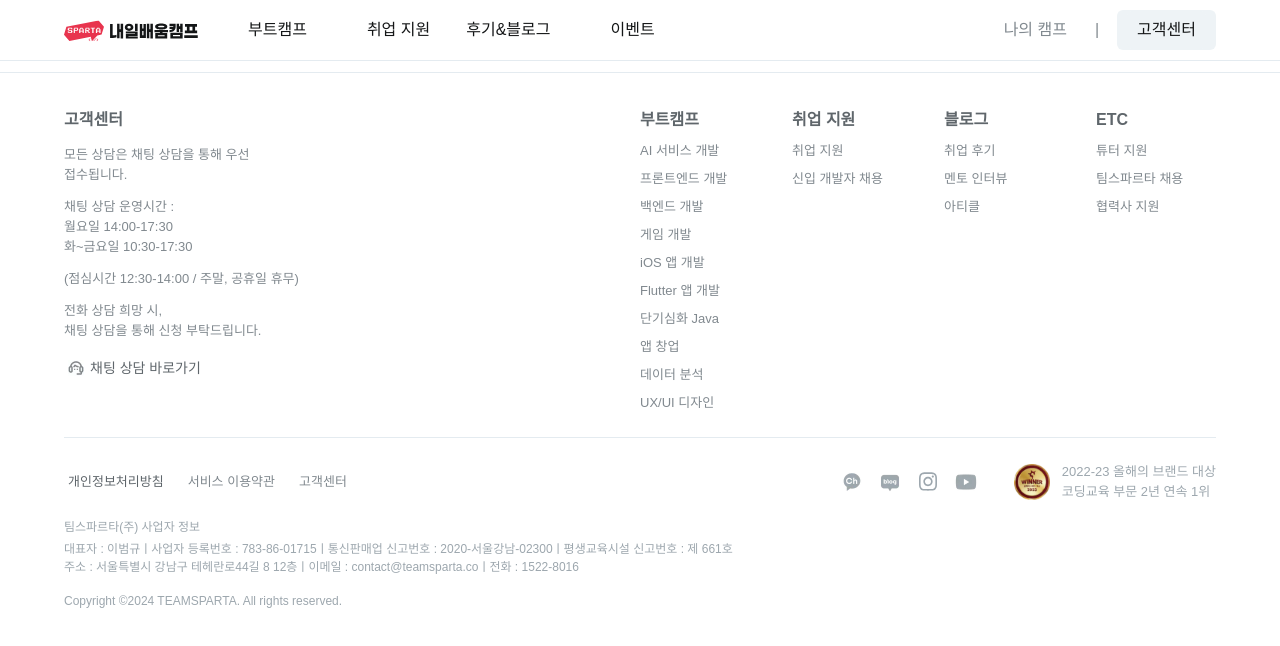
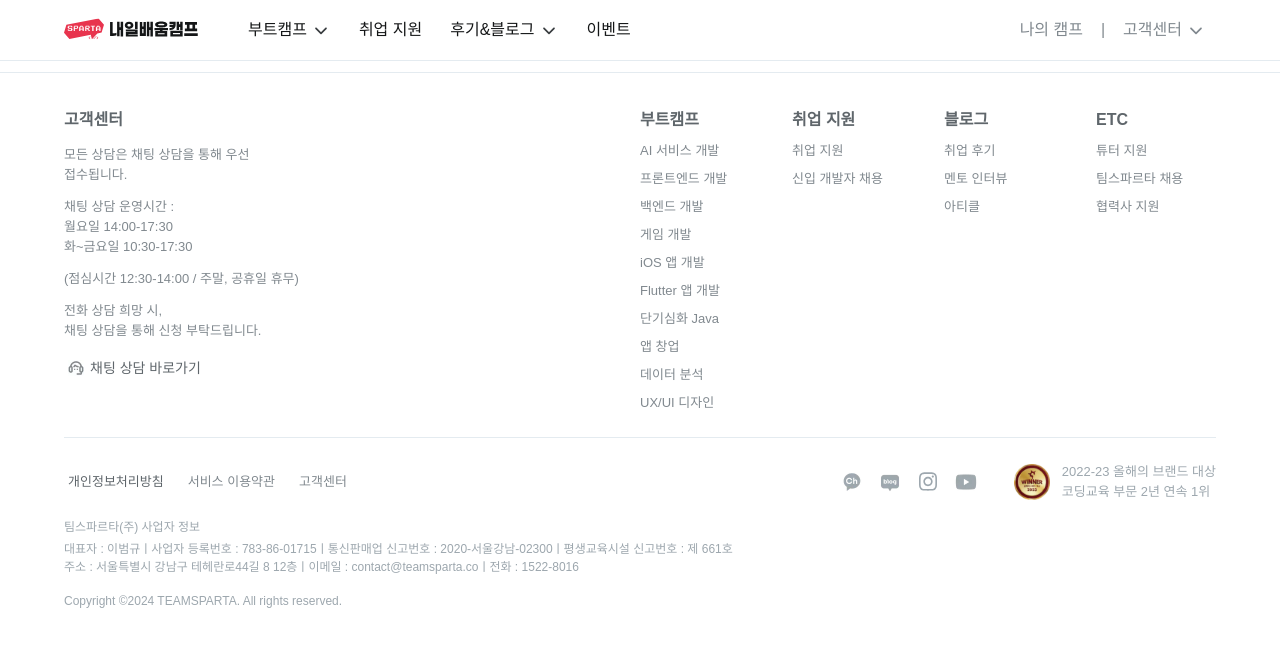
Before and after one commit to Clt689/TeamSparta_Onboarding, a Next.js app in the folder teamsparta_onboarding/: page / in a window 1280 px wide. Shown: the top 646 px of the page. Built offline with nearby package versions, Linux system fonts and the light colour scheme.

Commit message:
Feat: Navbar 구현

```diff
--- /dev/null
+++ b/teamsparta_onboarding/src/common/DownArrowIcon.jsx
@@ -0,0 +1,15 @@
+export const DownArrowIcon = ({ color = '#3A3E41' }) => {
+  return (
+    <svg
+      width="20"
+      height="20"
+      viewBox="0 0 20 20"
+      xmlns="http://www.w3.org/2000/svg"
+    >
+      <path
+        d="M5.61872 7.71331C5.27701 7.3716 4.72299 7.3716 4.38128 7.71331C4.03957 8.05502 4.03957 8.60904 4.38128 8.95075L5.61872 7.71331ZM10 13.332L9.38128 13.9507C9.72299 14.2925 10.277 14.2925 10.6187 13.9507L10 13.332ZM15.6187 8.95075C15.9604 8.60904 15.9604 8.05502 15.6187 7.71331C15.277 7.3716 14.723 7.3716 14.3813 7.71331L15.6187 8.95075ZM4.38128 8.95075L9.38128 13.9507L10.6187 12.7133L5.61872 7.71331L4.38128 8.95075ZM10.6187 13.9507L15.6187 8.95075L14.3813 7.71331L9.38128 12.7133L10.6187 13.9507Z"
+        fill={color}
+      />
+    </svg>
+  );
+};
--- a/teamsparta_onboarding/src/common/Navbar.js
+++ b/teamsparta_onboarding/src/common/Navbar.js
@@ -1,43 +1,56 @@
 "use client"; // 클라이언트 컴포넌트로 지정
 
 import { useState } from "react";
+import { DownArrowIcon } from "./DownArrowIcon";
 
 export default function Navbar() {
   // 드롭다운 메뉴 상태 관리
   const [dropdownOpen, setDropdownOpen] = useState(false);
 
   return (
-    <nav className="fixed w-full h-auto backdrop-blur-[10px] flex flex-row bg-white justify-center transition-all duration-300 ease border-b border-[#e4ebf0] z-[21]">
+    <nav className="items-center fixed w-full h-fit backdrop-blur-[10px] flex flex-col justify-center bg-white transition-all duration-300 ease border-b border-[#e4ebf0] z-[21]">
       <div className="font-pretendard font-normal text-[16px] leading-[26px] text-[#141617] h-[60px] max-w-[1200px] px-[24px] flex items-center w-[100%] justify-between">
         {/* 왼쪽 로고 */}
         <div className="flex items-center gap-[40px]">
-          <img src="/navbar.svg" alt="Sparta Logo" className="w-[134px] h-[40px] aspect-[134/40]"/>
+          <a><img src="/Navbar/navbar.svg" alt="Sparta Logo" className="w-[134px] h-[40px] aspect-[134/40] text-transparent cursor-pointer mb-[4px]"></img></a>
 
           {/* 중앙 링크 */}
-          <div className="flex space-x-4">
-            <div className="flex gap-[4px] items-center cursor-pointer">
-              <a href="#" className="relative flex gap-[4px] items-center px-[10px] py-[6px]">부트캠프</a>
-              <div className="w-[20px] h-[20px] fill-none overflow-hidden"></div>
+          <div className="flex gap-[8px]">
+            <div className="relative flex gap-[4px] items-center px-[10px] py-[6px]">
+              <span>부트캠프</span>
+              <DownArrowIcon/>
             </div>
 
             <div className="py-[6px] px-[10px]">취업 지원</div>
-            <div className="flex gap-[4px] items-center cursor-pointer">
-              <a href="#" className="relative flex gap-[4px] items-center px-[10px] py-[6px]">후기&블로그</a>
-              <div className="w-[20px] h-[20px] fill-none overflow-hidden"></div>
+
+            <div className="relative flex gap-[4px] items-center px-[10px] py-[6px]">
+              <span>후기&블로그</span>
+              <DownArrowIcon/>
             </div>
+
             <div className="py-[6px] px-[10px]">이벤트</div>
 
           </div>
         </div>
 
+
          {/* 오른쪽 고객센터 드롭다운 */}
          <div className="flex items-center gap-[8px]">
-          <div className="px-[10px] py-[6px] rounded-[6px] text-[#81898f] relative">나의 캠프</div>
+          <span className="text-[#81898F] cursor-pointer block">
+            <a href="/mypage/apply-status">
+              <div className="px-[10px] py-[6px] rounded-[6px] text-[#81898F] relative">나의 캠프</div>
+            </a>
+          </span>
 
-          <div class="px-[10px] py-[6px] rounded-[6px] text-[#81898f] relative">|</div>
+          <span className="rounded-[6px] text-[#81898F] relative">|</span>
 
-          <div className="relative flex gap-[4px] items-center px-[10px] py-[1px] bg-[#eef3f6] rounded-[6px]">
-            <button
+          <div className="relative flex gap-[4px] items-center px-[10px] py-[1px] rounded-[6px]">
+            <div className="flex gap-[4px] items-center cursor-pointer">
+              <span id="__next_div44_nav3a_div3a_divec_divec_div71_span71" className="text-[#81898F]">고객센터</span>
+              <DownArrowIcon color="#81898F"></DownArrowIcon>
+            </div>
+          </div>
+            {/* <button
               onClick={() => setDropdownOpen(!dropdownOpen)}
               className="relative flex gap-[4px] items-center px-[10px] py-[6px] bg-[#eef3f6] rounded-[6px]"
             >
@@ -52,10 +65,11 @@ export default function Navbar() {
                   문의하기
                 </a>
               </div>
-            )}
-          </div>
+            )} */}
 
         </div>
+
+
       </div>
     </nav>
   );
```
Also changed, not shown: teamsparta_onboarding/public/Navbar/navbar.svg (renamed from teamsparta_onboarding/public/navbar.svg), teamsparta_onboarding/public/Navbar/test.png (renamed from teamsparta_onboarding/public/test.png).
